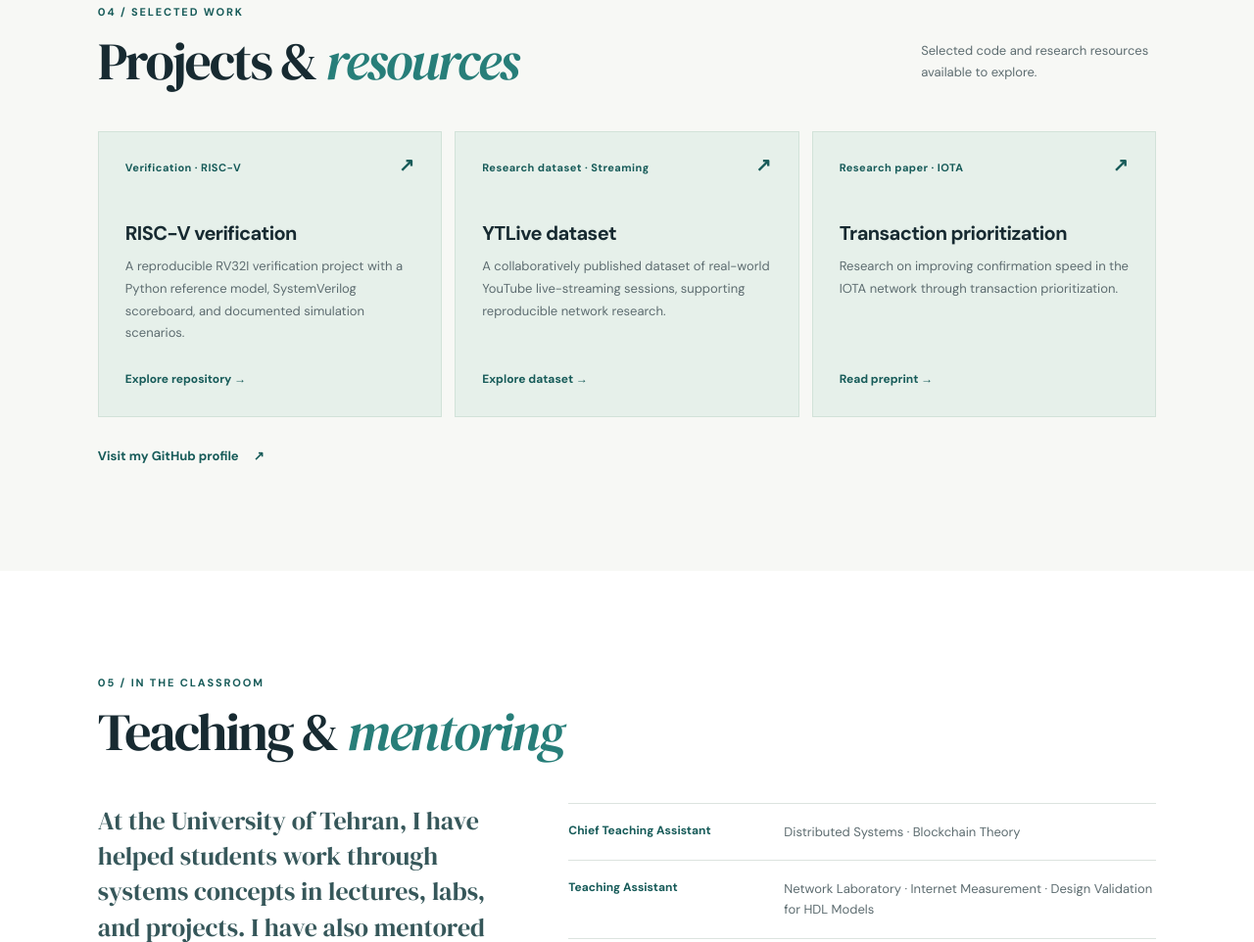
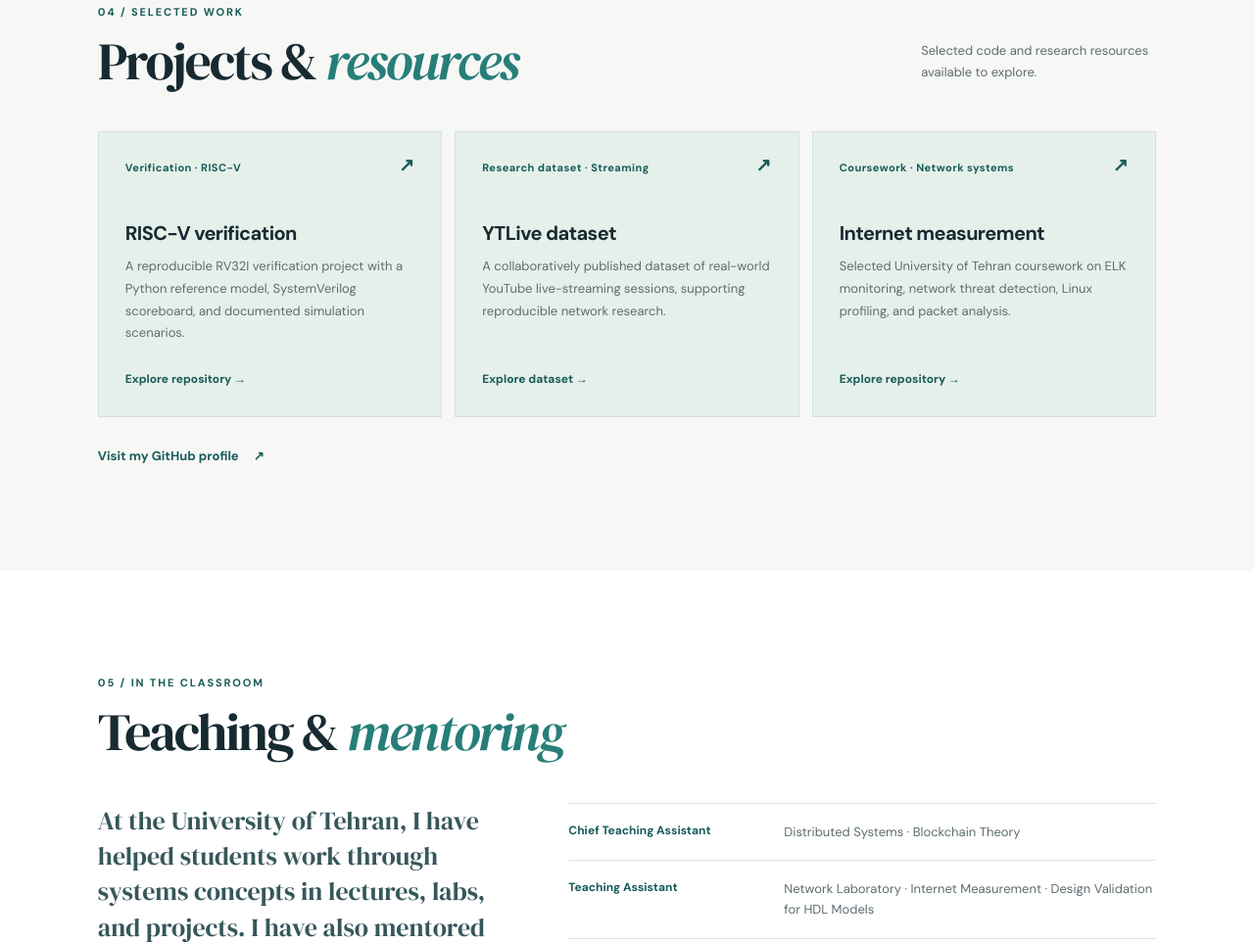
Before and after one commit to ali-aghamiri/ali-aghamiri.github.io, a plain HTML site: page index.html in a window 1280 px wide. Shown: the part 2891-3853 px from the top of the page at 98% size. Drawn offline with Linux system fonts and the light colour scheme.

Commit message:
Feature Internet Measurement coursework on website

```diff
--- a/index.html
+++ b/index.html
@@ -80,7 +80,7 @@
       <section class="section projects-section" id="projects" aria-labelledby="projects-title"><div class="section-heading"><div><p class="section-kicker">04 / Selected work</p><h2 id="projects-title">Projects &amp; <em>resources</em></h2></div><p class="heading-note">Selected code and research resources available to explore.</p></div><div class="project-grid">
         <a class="project-card" href="https://github.com/ali-aghamiri/riscv-verification-course-project" target="_blank" rel="noopener"><div class="project-top"><span>Verification · RISC-V</span><span aria-hidden="true">↗</span></div><h3>RISC-V verification</h3><p>A reproducible RV32I verification project with a Python reference model, SystemVerilog scoreboard, and documented simulation scenarios.</p><span class="project-link">Explore repository <span aria-hidden="true">→</span></span></a>
         <a class="project-card" href="https://github.com/ghalandar/YTLive" target="_blank" rel="noopener"><div class="project-top"><span>Research dataset · Streaming</span><span aria-hidden="true">↗</span></div><h3>YTLive dataset</h3><p>A collaboratively published dataset of real-world YouTube live-streaming sessions, supporting reproducible network research.</p><span class="project-link">Explore dataset <span aria-hidden="true">→</span></span></a>
-        <a class="project-card" href="https://arxiv.org/abs/2501.16763" target="_blank" rel="noopener"><div class="project-top"><span>Research paper · IOTA</span><span aria-hidden="true">↗</span></div><h3>Transaction prioritization</h3><p>Research on improving confirmation speed in the IOTA network through transaction prioritization.</p><span class="project-link">Read preprint <span aria-hidden="true">→</span></span></a>
+        <a class="project-card" href="https://github.com/ali-aghamiri/internet-measurement-coursework" target="_blank" rel="noopener"><div class="project-top"><span>Coursework &middot; Network systems</span><span aria-hidden="true">&#8599;</span></div><h3>Internet measurement</h3><p>Selected University of Tehran coursework on ELK monitoring, network threat detection, Linux profiling, and packet analysis.</p><span class="project-link">Explore repository <span aria-hidden="true">&rarr;</span></span></a>
       </div><a class="all-projects" href="https://github.com/ali-aghamiri?tab=repositories" target="_blank" rel="noopener">Visit my GitHub profile <span aria-hidden="true">↗</span></a></section>
 
       <section class="section teaching-section" id="teaching" aria-labelledby="teaching-title"><div class="section-heading"><div><p class="section-kicker">05 / In the classroom</p><h2 id="teaching-title">Teaching &amp; <em>mentoring</em></h2></div></div><div class="teaching-layout"><p class="teaching-intro">At the University of Tehran, I have helped students work through systems concepts in lectures, labs, and projects. I have also mentored undergraduate research projects.</p><div class="teaching-list"><div><strong>Chief Teaching Assistant</strong><span>Distributed Systems · Blockchain Theory</span></div><div><strong>Teaching Assistant</strong><span>Network Laboratory · Internet Measurement · Design Validation for HDL Models</span></div><div><strong>Research Mentor</strong><span>Undergraduate research projects, 2024–present</span></div></div></div></section>
```
Also changed, not shown: 1 other file.
